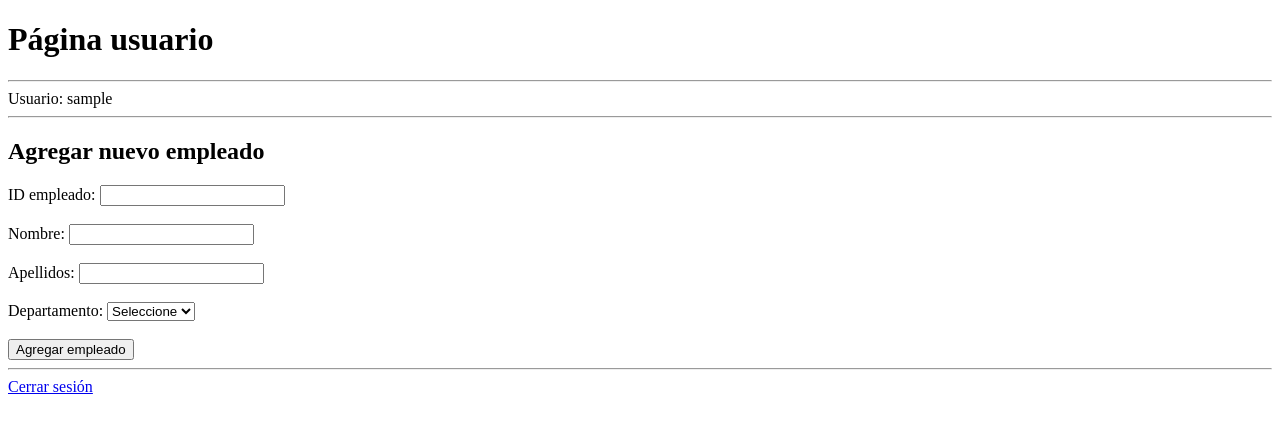
After one commit to neinafua/intro_php, a PHP site: page /pagina_usuario.php in a window 1280 px wide. The commit adds this page. Shown: the top 433 px of the page. Run offline with PHP 8.4, Linux system fonts and the light colour scheme; the visitor is signed in with stand-in values (Sample User, id 1); data that the repository does not hold is empty.

Commit message:
se realizo metodo para cerrar sesion y para agregar nuevos empleados

```diff
--- /dev/null
+++ b/pagina_usuario.php
@@ -0,0 +1,61 @@
+<?php
+require 'modelo/conexion.php';
+session_start();
+if(isset($_SESSION['username']))
+{
+    $nombre_usuario = $_SESSION['username'];
+}
+else {
+    // Si no ha iniciado sesión, redirigir al index
+    header("Location: index.php");
+    exit();
+}
+?>
+<!DOCTYPE html>
+<html lang="es">
+<head>
+    <meta charset="UTF-8">
+    <meta name="viewport" content="width=device-width, initial-scale=1.0">
+    <title>Página de usuario</title>
+</head>
+<body>
+    <h1>Página usuario</h1>
+    <hr>
+    <?php
+    echo 'Usuario: ' .$nombre_usuario;
+    ?>
+    <hr>
+
+    <h2>Agregar nuevo empleado</h2>
+    <form action="modelo/agregar_empleado.php" method="POST">
+        <label>ID empleado:</label>
+        <input type="text" name="id_empleado" maxlength="8" required><br><br>
+
+        <label>Nombre:</label>
+        <input type="text" name="nombre_empleado" maxlength="100" required><br><br>
+
+        <label>Apellidos:</label>
+        <input type="text" name="apellidos_empleados" maxlength="255" required><br><br>
+
+        <label>Departamento:</label>
+        <select name="id_departamento" required>
+            <option value="">Seleccione</option>
+            <?php
+            $consulta = "SELECT id_departamento, nombre_departamento FROM departamento";
+            $resultado = mysqli_query($conexion, $consulta);
+
+            if ($resultado && mysqli_num_rows($resultado) > 0) {
+                while ($fila = mysqli_fetch_assoc($resultado)) {
+                    echo "<option value='" . $fila['id_departamento'] . "'>" . $fila['nombre_departamento'] . "</option>";
+                }
+            }
+            ?>
+        </select><br><br>
+
+        <input type="submit" value="Agregar empleado">
+    </form>
+
+    <hr>
+    <a href="modelo/cerrar_sesion.php">Cerrar sesión</a>
+</body>
+</html>
```
Also changed, not shown: modelo/agregar_empelado.php (added, +37 -0 lines), modelo/cerrar_sesion.php (added, +9 -0 lines), modelo/loguear.php (+20 -10 lines).
